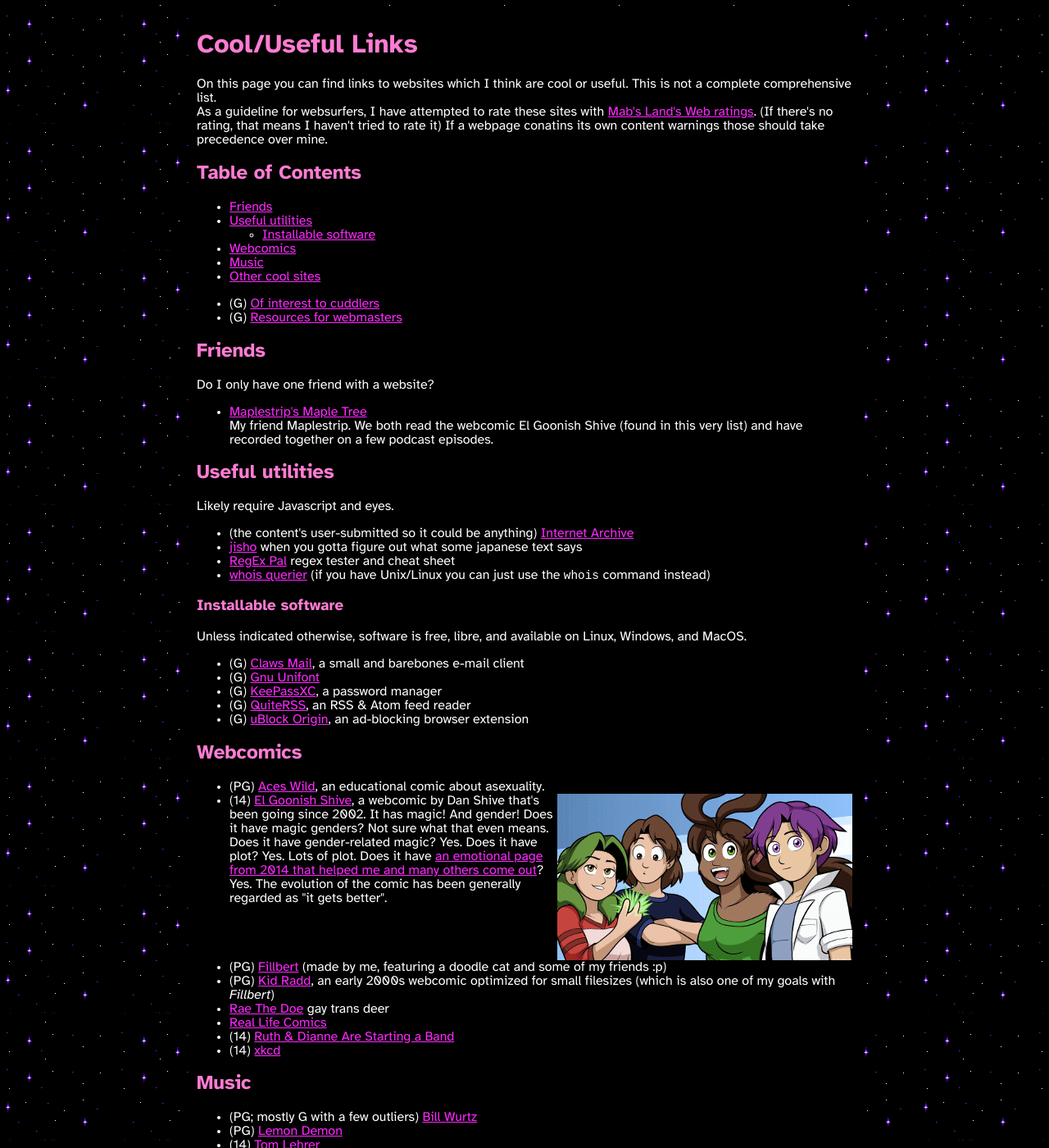
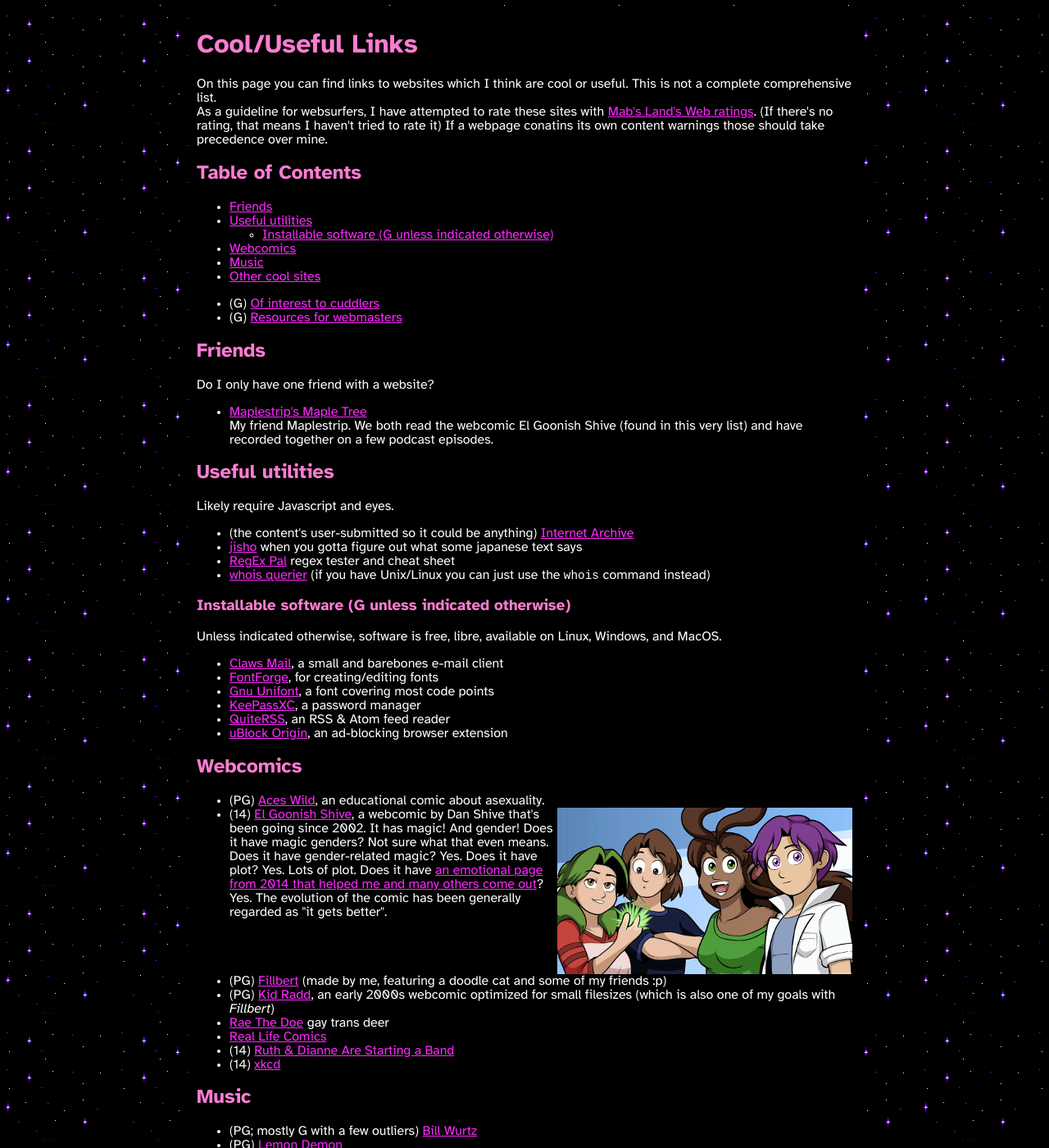
Before and after one commit to mincerafter42/mincerafter42.github.io, a Jekyll site: the page built from other-web-sites.md, in a window 1280 px wide and 1400 px high. Shown: the whole window at 82% size. Built offline with Jekyll 4.4.1, drawn with Linux system fonts in a browser that asks for light colours.

Commit message:
added fontforge and grouped the G rating for all the installable software

```diff
--- a/other-web-sites.md
+++ b/other-web-sites.md
@@ -29,14 +29,15 @@
 - [RegEx Pal](https://regexpal.com) regex tester and cheat sheet
 - [whois querier](https://www.bgreco.net/whois) (if you have Unix/Linux you can just use the `whois` command instead)
 
-### Installable software
-Unless indicated otherwise, software is free, libre, and available on Linux, Windows, and MacOS.
+### Installable software (G unless indicated otherwise)
+Unless indicated otherwise, software is free, libre, available on Linux, Windows, and MacOS.
 
-- (G) [Claws Mail](https://www.claws-mail.org/), a small and barebones e-mail client
-- (G) [Gnu Unifont](https://www.unifoundry.com/unifont)
-- (G) [KeePassXC](https://keepassxc.org/), a password manager
-- (G) [QuiteRSS](https://quiterss.org/), an RSS & Atom feed reader
-- (G) [uBlock Origin](https://github.com/gorhill/uBlock#ublock-origin), an ad-blocking browser extension
+- [Claws Mail](https://www.claws-mail.org/), a small and barebones e-mail client
+- [FontForge](https://fontforge.org), for creating/editing fonts
+- [Gnu Unifont](https://www.unifoundry.com/unifont), a font covering most code points
+- [KeePassXC](https://keepassxc.org/), a password manager
+- [QuiteRSS](https://quiterss.org/), an RSS & Atom feed reader
+- [uBlock Origin](https://github.com/gorhill/uBlock#ublock-origin), an ad-blocking browser extension
 
 ## Webcomics
 - (PG) [Aces Wild](https://www.webtoons.com/en/challenge/aces-wild/list?title_no=689025), an educational comic about asexuality.
```
